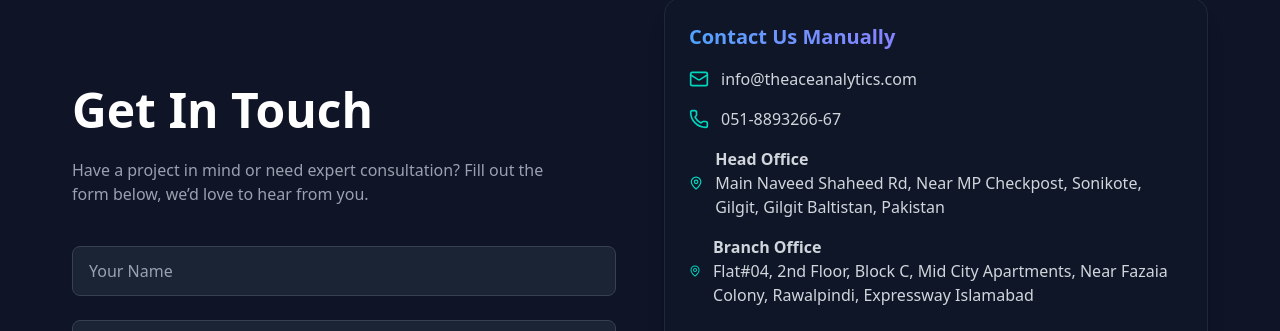
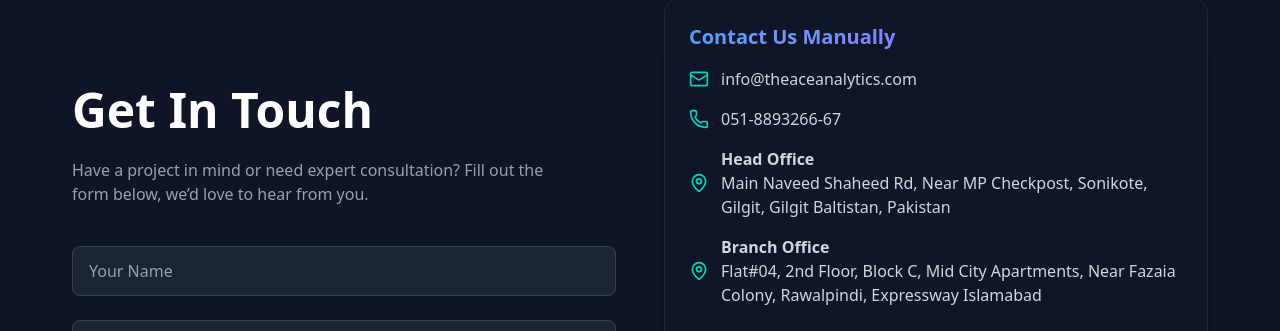
Before and after one commit to hamza-frontend/Ace-Analytics, a React (Vite) app: page / in a window 1280 px wide. Shown: the part 4369-4700 px from the top of the page. Built offline with nearby package versions, Linux system fonts and the light colour scheme.

Commit message:
contacts updated

```diff
--- a/src/components/ContactForm.jsx
+++ b/src/components/ContactForm.jsx
@@ -108,7 +108,7 @@
                 </Link>
               </li>
               <li className="flex items-center gap-3">
-                <MapPin className="text-teal-400" size={20} />
+                <MapPin className="text-teal-400 min-w-5 max-w-5 min-h-5 max-h-5" />
                 <Link
                   to="https://maps.app.goo.gl/gWT2CcTopKCKBG839"
                   target="_blank"
@@ -122,7 +122,7 @@
                 </Link>
               </li>
               <li className="flex items-center gap-3">
-                <MapPin className="text-teal-400" size={20} />
+                <MapPin className="text-teal-400 min-w-5 max-w-5 min-h-5 max-h-5" />
                 <Link
                   to="https://maps.app.goo.gl/AdtNsPkk6qhCn4Pi7"
                   target="_blank"
--- a/src/components/common/Footer.jsx
+++ b/src/components/common/Footer.jsx
@@ -226,7 +226,7 @@
                 <Link
                   key={text}
                   to={href}
-                  className="flex md:justify-start justify-center items-center text-gray-400 hover:text-teal-400 transition-colors duration-300 group"
+                  className="flex  md:justify-start justify-center md:text-start text-center items-center text-gray-400 hover:text-teal-400 transition-colors duration-300 group"
                 >
                   {Icon && (
                     <Icon className="min-h-4 min-w-4 max-w-4 max-h-4 mr-3 group-hover:scale-110 transition-transform duration-300" />
```
Also changed, not shown: 1 other file (tests, documents, lock files or other folders).
